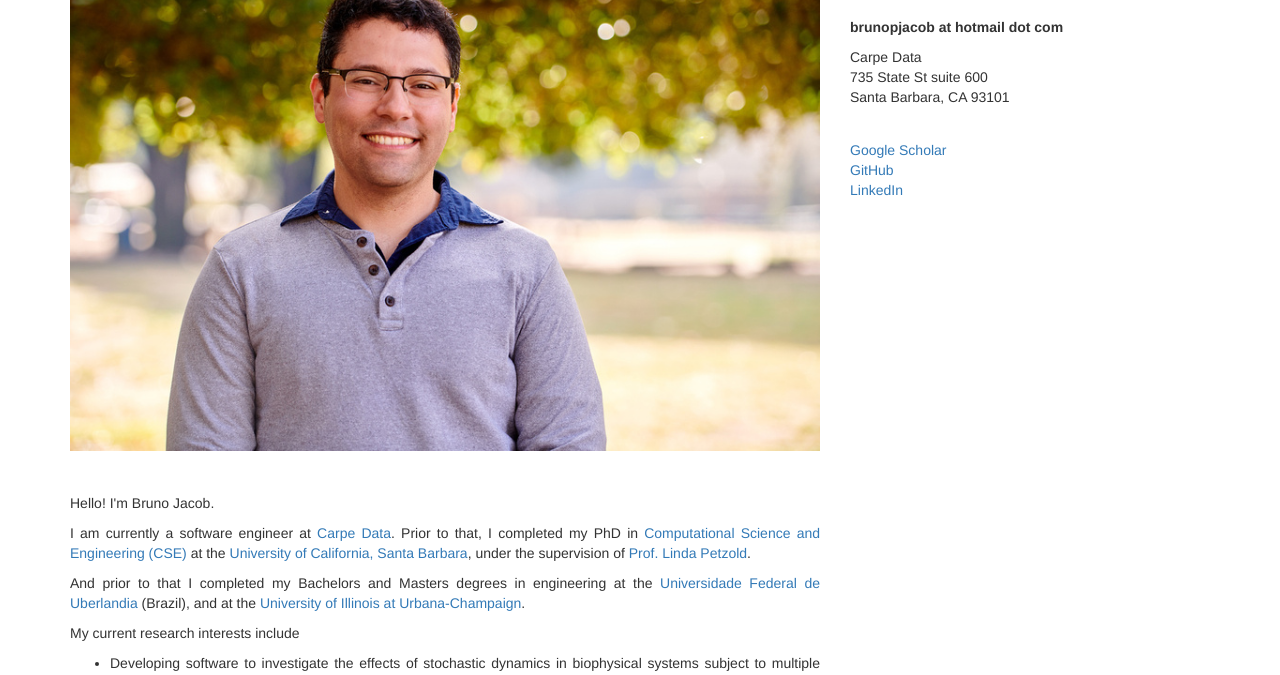
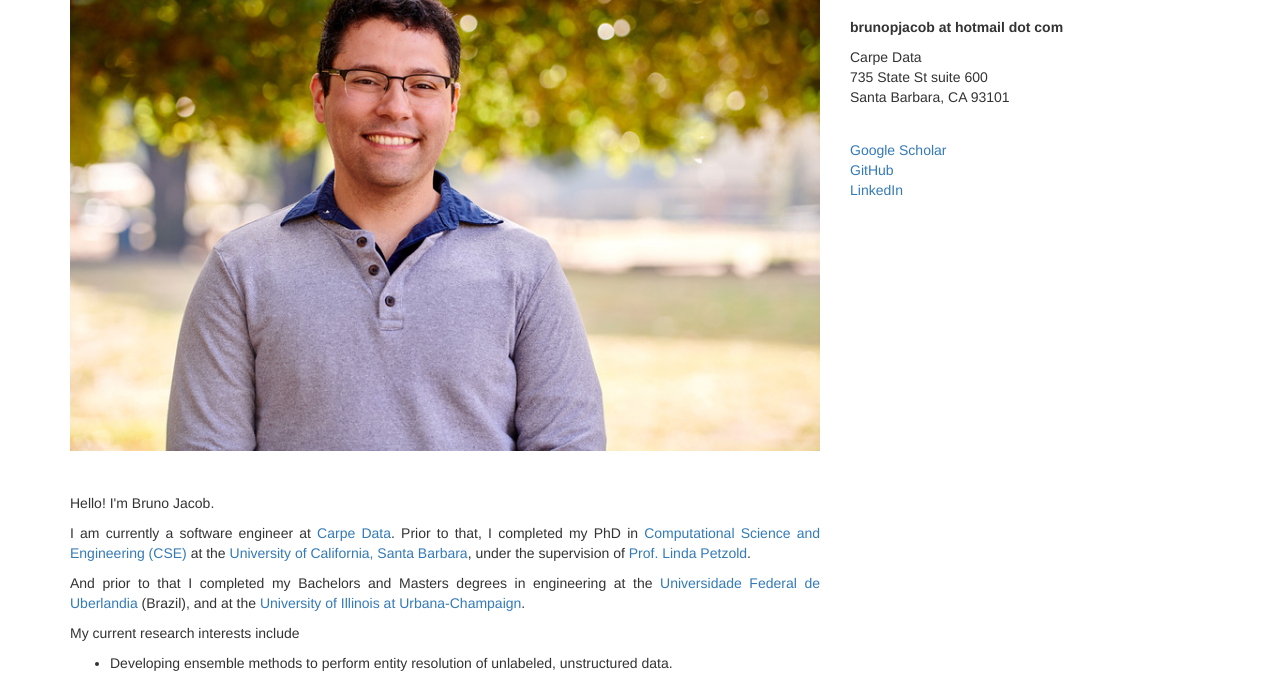
Before and after one commit to brunopjacob/brunopjacob.github.io, a plain HTML site: page index.html in a window 1280 px wide. Shown: the part 120-795 px from the top of the page. Drawn offline with nearby package versions, Linux system fonts and the light colour scheme.

Commit message:
Update index.html

```diff
--- a/index.html
+++ b/index.html
@@ -48,7 +48,7 @@
 					<p> And prior to that I completed my Bachelors and Masters degrees in engineering at the <a href="https://www.ufu.br"> Universidade Federal de Uberlandia </a> (Brazil), and at the <a href="https://www.illinois.edu"> University of Illinois at Urbana-Champaign</a>.</p>
 					<p> My current research interests include </p>
 					<ul>
-						<li> Developing software to investigate the effects of stochastic dynamics in biophysical systems subject to multiple chemical reactions and fluid flows.</li>
+						<li> Developing ensemble methods to perform entity resolution of unlabeled, unstructured data.</li>
 						<li> Developing strategies to eliminate Gibbs phonomenon in Fourier pseudospectral methods in regions of discontinuities in boundary value problems.</li>
 					</ul>
 				</div>
```
